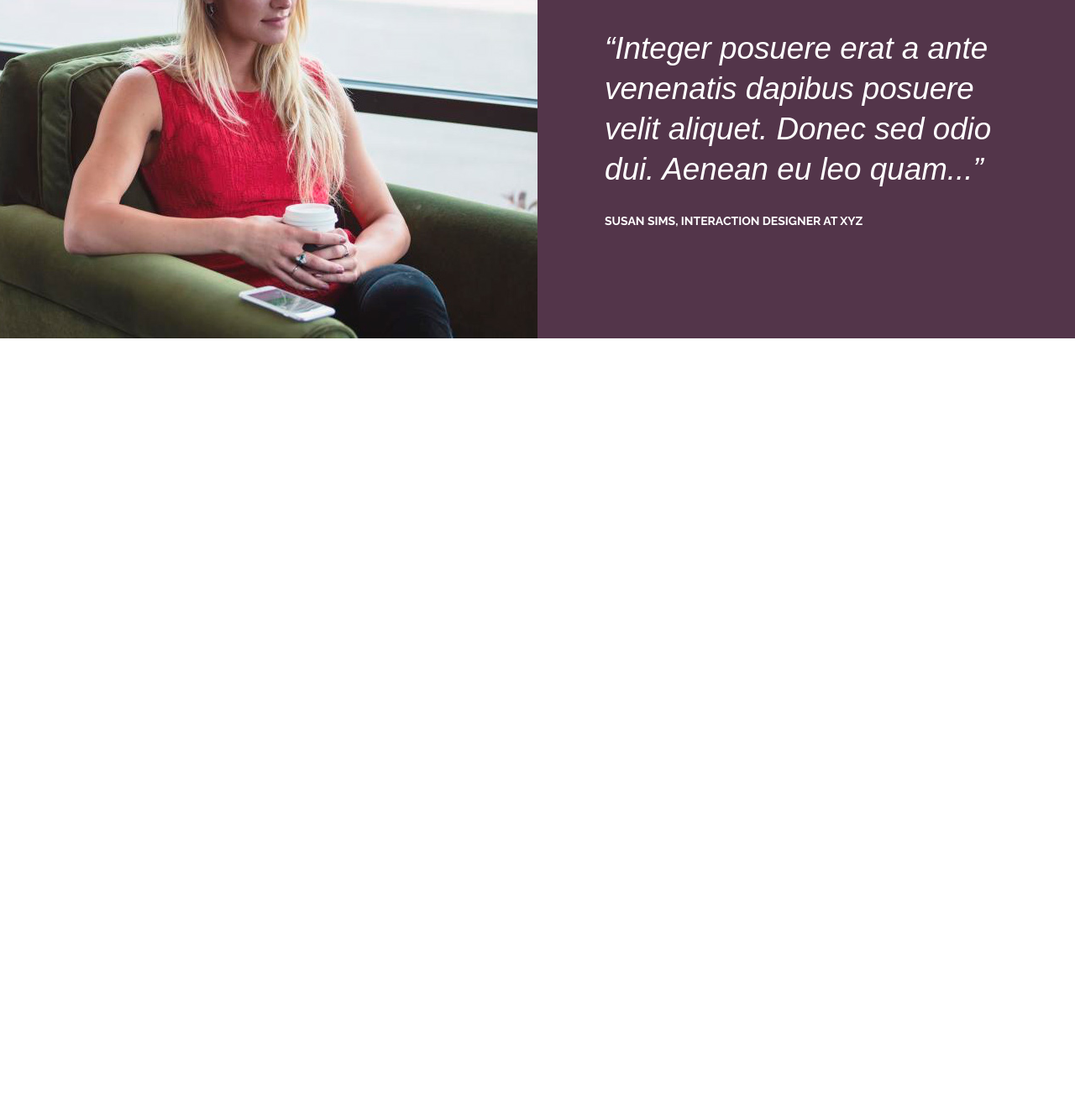
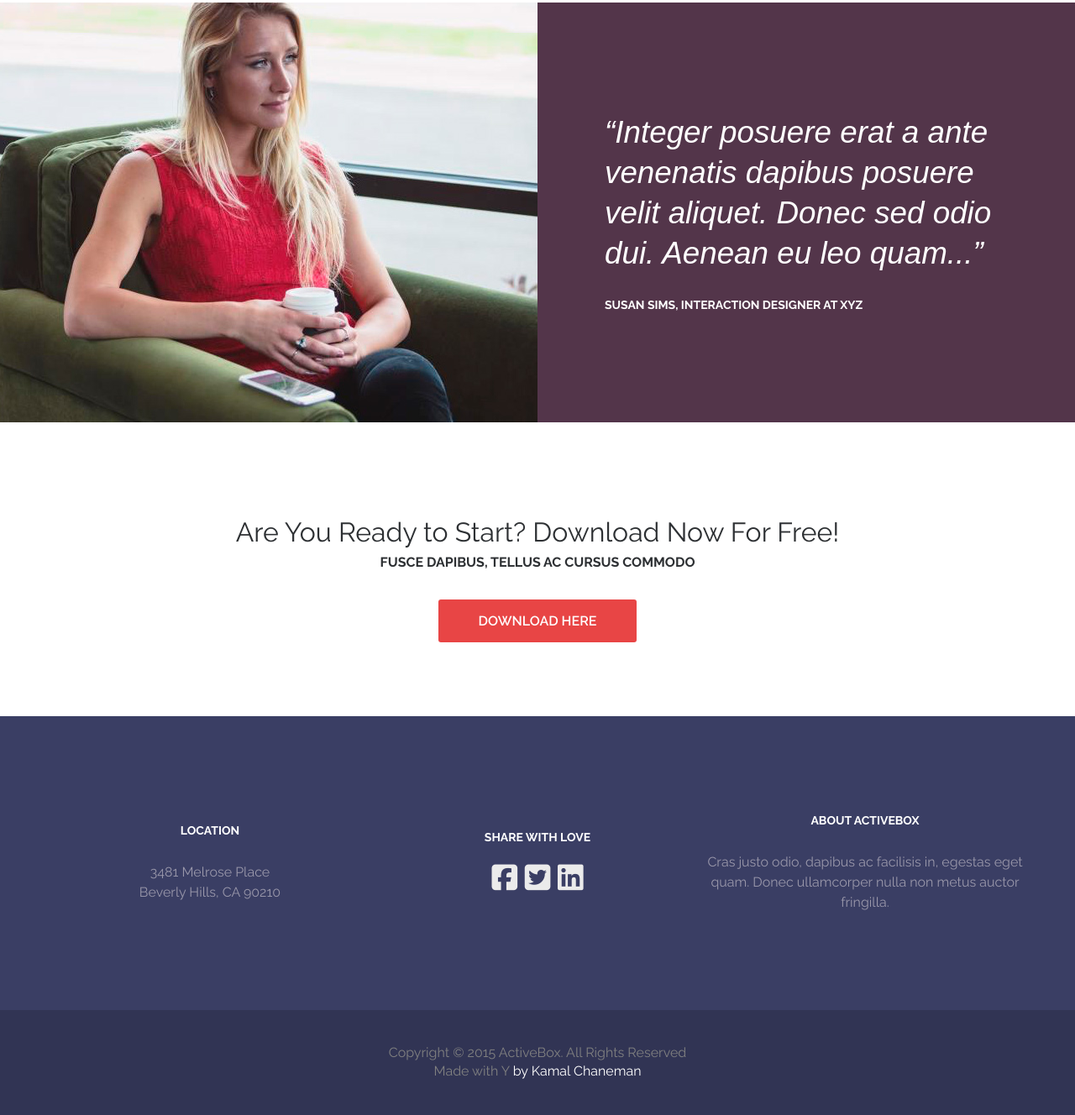
Before and after one commit to KOMMEHTATOP/activebox, a plain HTML site: page index.html in a window 1280 px wide. Shown: the part 2746-4074 px from the top of the page at 84% size. Before the commit the page ends 3149 px from the top, so only its background shows below. Drawn offline with Linux system fonts and the light colour scheme; files whose address does not match are found by name.

Commit message:
s verstkoi vse, dalshe adaptaciya i animaciya knopok

```diff
--- a/css/style.css
+++ b/css/style.css
@@ -132,15 +132,12 @@ p {
   border-radius: 3px;
 
   transition: background .1s linear;
-}
-
-.btn--red {
   padding: 1rem 3rem;
 
   background-color: #e84545;
 }
 
-.btn--red:hover {
+.btn:hover {
   background-color: #972424;
 }
 
@@ -260,7 +257,7 @@ p {
 
 .social__icons {
   font-size: 35px;
-  color: #dadbdb;
+  color: #ebebeb;
   margin-right: 5px;
 
   transition: color .1s linear;
@@ -279,6 +276,7 @@ p {
 .reviews {
   background-color: #53354a;
   overflow: hidden;
+  margin-top: 100px;
 }
 
 .reviews__content {
@@ -323,3 +321,109 @@ p {
   font-weight: 700;
   color: #ffffff;
 }
+
+/* ----------------DOWNLOAD---------------- */
+
+.download {
+  display: flex;
+  height: 350px;
+  align-items: center;
+  text-align: center;
+}
+
+.download__title {
+  font-size: 2rem;
+  color: #2d3033;
+  margin: 25px 0 8px;
+}
+
+.download__subtitle {
+  font-weight: 700;
+  text-transform: uppercase;
+  font-size: 1rem;
+  line-height: 1.2;
+
+  color: #2d3033;
+
+  margin-bottom: 35px;
+}
+
+/* ----------------CONTACTS---------------- */
+/* ----------------FOOTER---------------- */
+
+.contacts {
+  display: flex;
+  align-items: center;
+  width: 100%;
+  background-color: #3a3e64;
+  height: 350px;
+}
+
+.contacts__group {
+  display: flex;
+  align-items: center;
+  justify-content: space-between;
+}
+
+.contacts__inner {
+  width: 33.33333%;
+  display: flex;
+  flex-direction: column;
+  text-align: center;
+}
+.contacts__title {
+  font-weight: 700;
+  text-transform: uppercase;
+  color: #fff;
+
+  margin-bottom: 30px;
+}
+
+.contacts__share {
+  display: flex;
+  flex-direction: column;
+  text-align: center;
+}
+
+.shares__title {
+  font-weight: 700;
+  text-transform: uppercase;
+  color: #fff;
+  margin-bottom: 20px;
+}
+
+.contacts__text {
+  font-weight: 400;
+  font-size: 1rem;
+  line-height: 1.5;
+
+  color: rgba(247, 240, 240, 0.5);
+}
+
+.contacts__icons {
+  font-size: 5rem;
+}
+
+
+/* ----------------COPYRIGHT---------------- */
+
+.copyright {
+  width: 100%;
+  display: flex;
+  flex-direction: column;
+  background-color: #313454;
+
+  padding: 40px 0;
+}
+
+.copyright__text {
+  font-size: 1rem;
+  color: #808080;
+  line-height: 1.4;
+
+  margin: 0 auto;
+}
+
+.copyright__text span {
+  color: #ffffff ;
+}
--- a/index.html
+++ b/index.html
@@ -33,7 +33,7 @@
         <h2 class="intro__subtitle">
           Lorem ipsum dolor sit amet, consectetur adipiscing elit. Praesent commodo cursus magna vel scelerisque nisl consectetur et.
         </h2>
-        <a href="#" class="btn btn--red">find out more</a>
+        <a href="#" class="btn">find out more</a>
       </div>
     </div>
   </div><!-- intro -->
@@ -231,6 +231,51 @@
     </div><!-- container -->
   </div><!-- reviews -->
 
+  <div class="download">
+    <div class="container">
+      <div class="download__title">Are You Ready to Start? Download Now For Free!</div>
+      <div class="download__subtitle">Fusce dapibus, tellus ac cursus commodo</div>
+      <a href="#" class="btn">Download Here</a>
+    </div>
+  </div>
+
+  <footer class="footer">
+    <div class="contacts">
+      <div class="container">
+        <div class="contacts__group">
+          <div class="contacts__inner">
+            <div class="contacts__title">Location</div>
+            <div class="contacts__text">3481 Melrose Place <br>
+              Beverly Hills, CA 90210</div>
+          </div>
+          <div class="contacts__share">
+            <div class="shares__title">Share with Love</div>
+            <div class="share__icons">
+              <a href="#" class="social__icons"><i class="fab fa-facebook-square"></i></a>
+            <a href="#" class="social__icons"><i class="fab fa-twitter-square"></i></a>
+            <a href="#" class="social__icons"><i class="fab fa-linkedin"></i></a>
+            </div>
+          </div>
+          <div class="contacts__inner">
+            <div class="contacts__title">About ActiveBox</div>
+            <div class="contacts__text">
+              Cras justo odio, dapibus ac facilisis in, egestas eget quam. Donec ullamcorper nulla non metus auctor fringilla.
+            </div>
+          </div>
+        </div><!-- contacts__group -->
+      </div><!-- container -->
+    </div><!-- contacts -->
+
+    <div class="copyright">
+      <div class="copyright__text">
+        Copyright © 2015 ActiveBox. All Rights Reserved
+      </div>
+      <div class="copyright__text">
+        Made with Y <span>by Kamal Chaneman</span>
+      </div>
+    </div>
+
+  </footer>
 
   <script src="https://kit.fontawesome.com/c3e4f8f914.js" crossorigin="anonymous"></script>
 </body>
```
